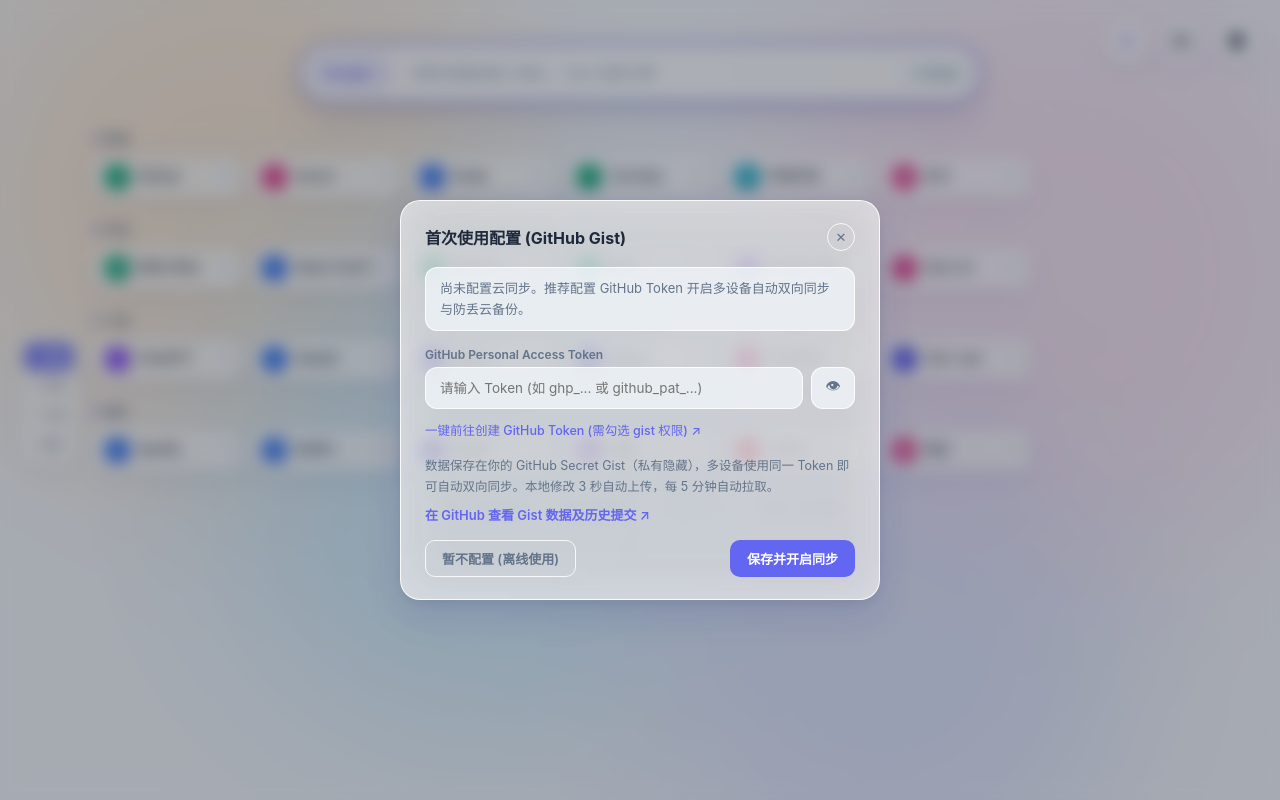
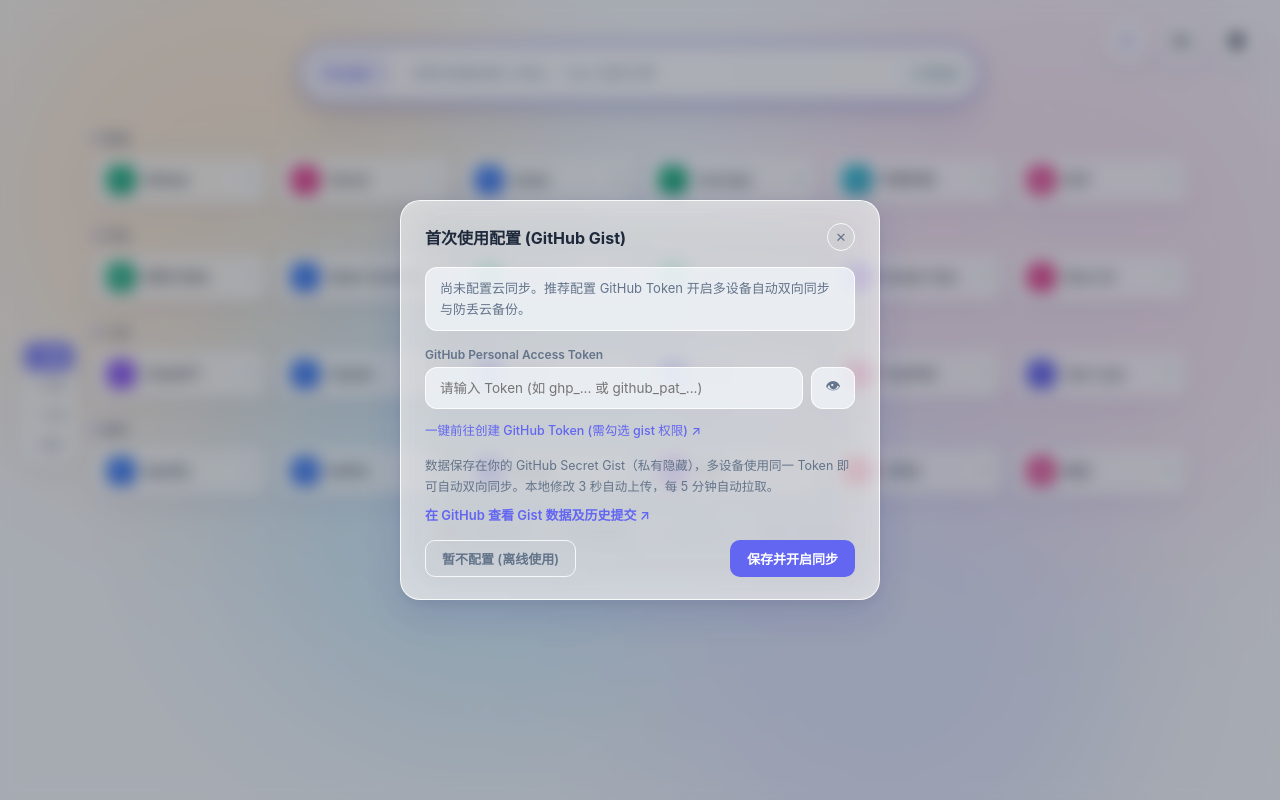
Before and after one commit to lonegale/nav-guide, a browser extension: page index.html in a window 1280 px wide. Drawn offline with Linux system fonts and the light colour scheme.

Commit message:
style: enlarge site cards to 6-per-row grid, release v1.4.1

```diff
--- a/index.html
+++ b/index.html
@@ -562,17 +562,17 @@
 
     .site-grid {
       display: grid;
-      grid-template-columns: repeat(auto-fill, minmax(140px, 1fr));
-      gap: 8px 10px;
+      grid-template-columns: repeat(6, 1fr);
+      gap: 10px 12px;
     }
 
     /* Individual Site Card (Compact & Harmonious) */
     .site-card {
       display: flex;
       align-items: center;
-      gap: 8px;
-      padding: 0 10px;
-      height: 40px;
+      gap: 9px;
+      padding: 0 12px;
+      height: 46px;
       border-radius: 11px;
       background: var(--glass-bg);
       backdrop-filter: blur(16px);
@@ -607,9 +607,9 @@
 
     /* Favicon & Fallback Badge (Compact) */
     .site-icon-wrapper {
-      width: 24px;
-      height: 24px;
-      border-radius: 6px;
+      width: 28px;
+      height: 28px;
+      border-radius: 7px;
       background: var(--card-icon-bg);
       display: flex;
       align-items: center;
@@ -620,8 +620,8 @@
     }
 
     .site-icon-img {
-      width: 16px;
-      height: 16px;
+      width: 18px;
+      height: 18px;
       object-fit: contain;
       border-radius: 3px;
     }
@@ -634,8 +634,8 @@
       justify-content: center;
       color: #ffffff;
       font-weight: 700;
-      font-size: 11px;
-      border-radius: 6px;
+      font-size: 12px;
+      border-radius: 7px;
       user-select: none;
     }
 
@@ -649,7 +649,7 @@
     }
 
     .site-name {
-      font-size: 13px;
+      font-size: 13.5px;
       font-weight: 550;
       color: var(--text-1);
       white-space: nowrap;
--- a/package.json
+++ b/package.json
@@ -1,6 +1,6 @@
 {
   "name": "nav-guide",
-  "version": "1.4.0",
+  "version": "1.4.1",
   "scripts": {
     "build": "node scripts/build.mjs",
     "test": "node tests/test.mjs && node tests/layout.mjs && node tests/cloud.test.mjs"
```
Also changed, not shown: manifest.json.
